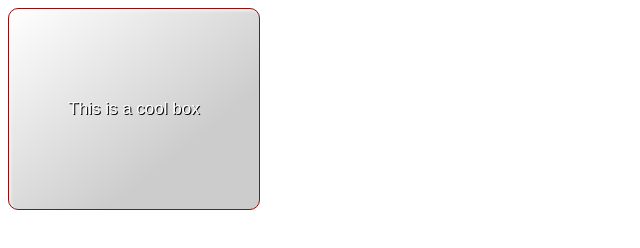
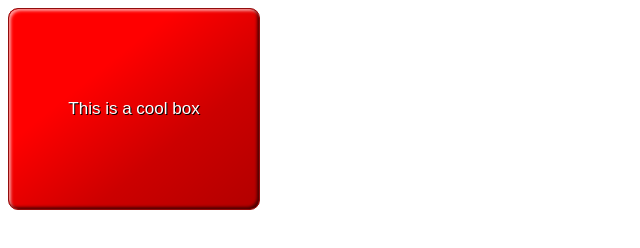
Before and after one commit to DoggeVS/Hemsidor, a plain HTML site: page a-cool-looking-box/index.html in a window 1280 px wide. Shown: the whole page, without its empty margins (0-640 px from the left). Drawn offline with Linux system fonts and the light colour scheme.

Commit message:
Update style.css

```diff
--- a/a-cool-looking-box/style.css
+++ b/a-cool-looking-box/style.css
@@ -5,15 +5,14 @@ html {
   /* Your CSS below here */
 div {
     width: 250px;
-    background-color: red;
-    background: linear-gradient(to top left, rgba(0, 0, 0, 0.2), rgba(0,0,0,0.2) 30%, rgba(0,0,0,0));
+    background-color: red !important;
+    background: linear-gradient(to top left, rgba(0, 0, 0, 0.3), rgba(0, 0, 0, 0.2), rgba(0, 0, 0, 0), red);
     border: 1px;
     border-color: rgb(146, 13, 13);
     border-style: solid;
     border-radius: 10px;
     box-shadow: 2px 2px 5px black;
-    box-shadow: inset -2px -2px 3px rgba(0,0,0,0.6);
-    box-shadow: inset 2px 2px 3px rgba(255,255,255,0.6);
+    box-shadow: inset -2px -2px 3px rgba(0,0,0,0.6), inset 2px 2px 3px rgba(255,255,255,0.6);;
 }
 
 div p {
```
